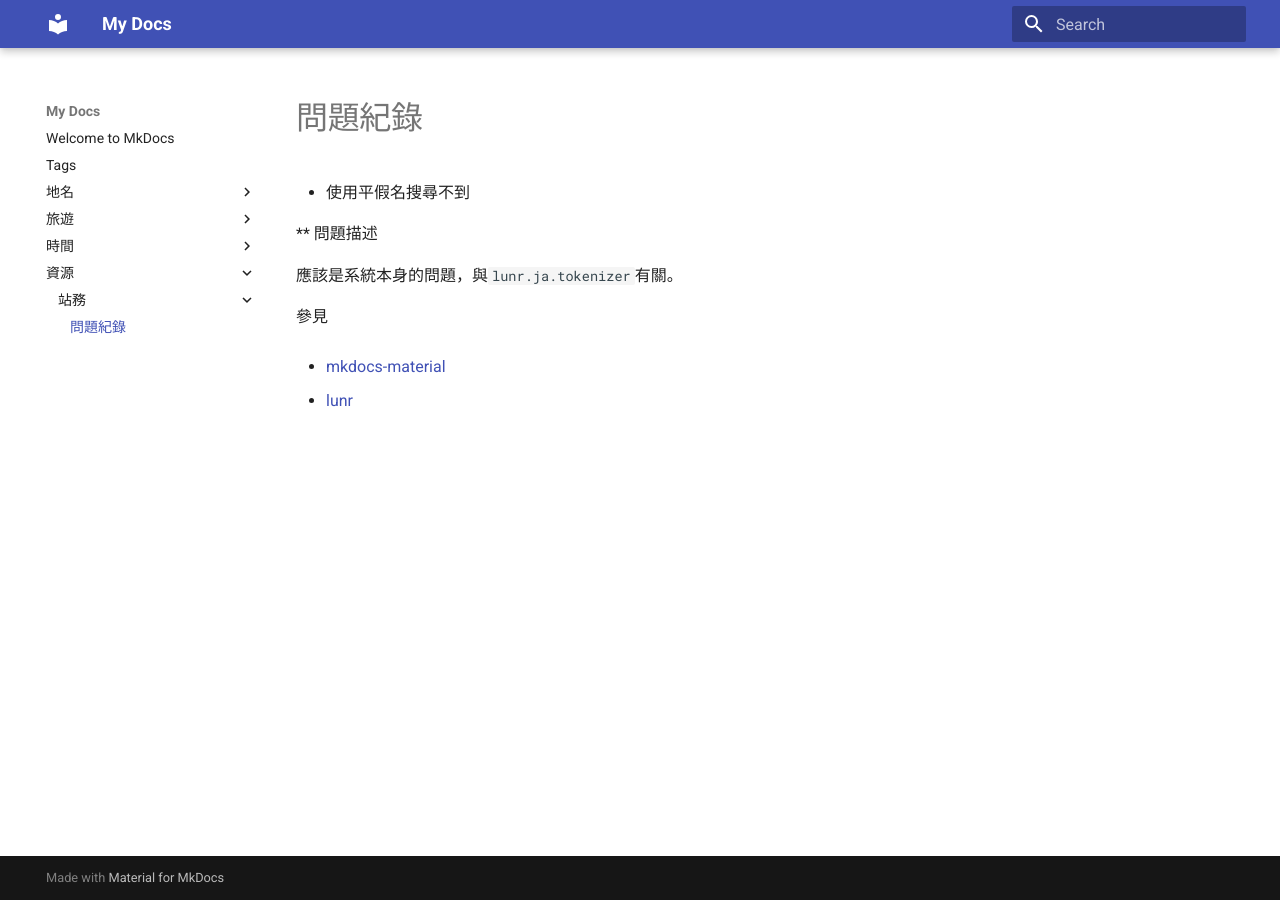
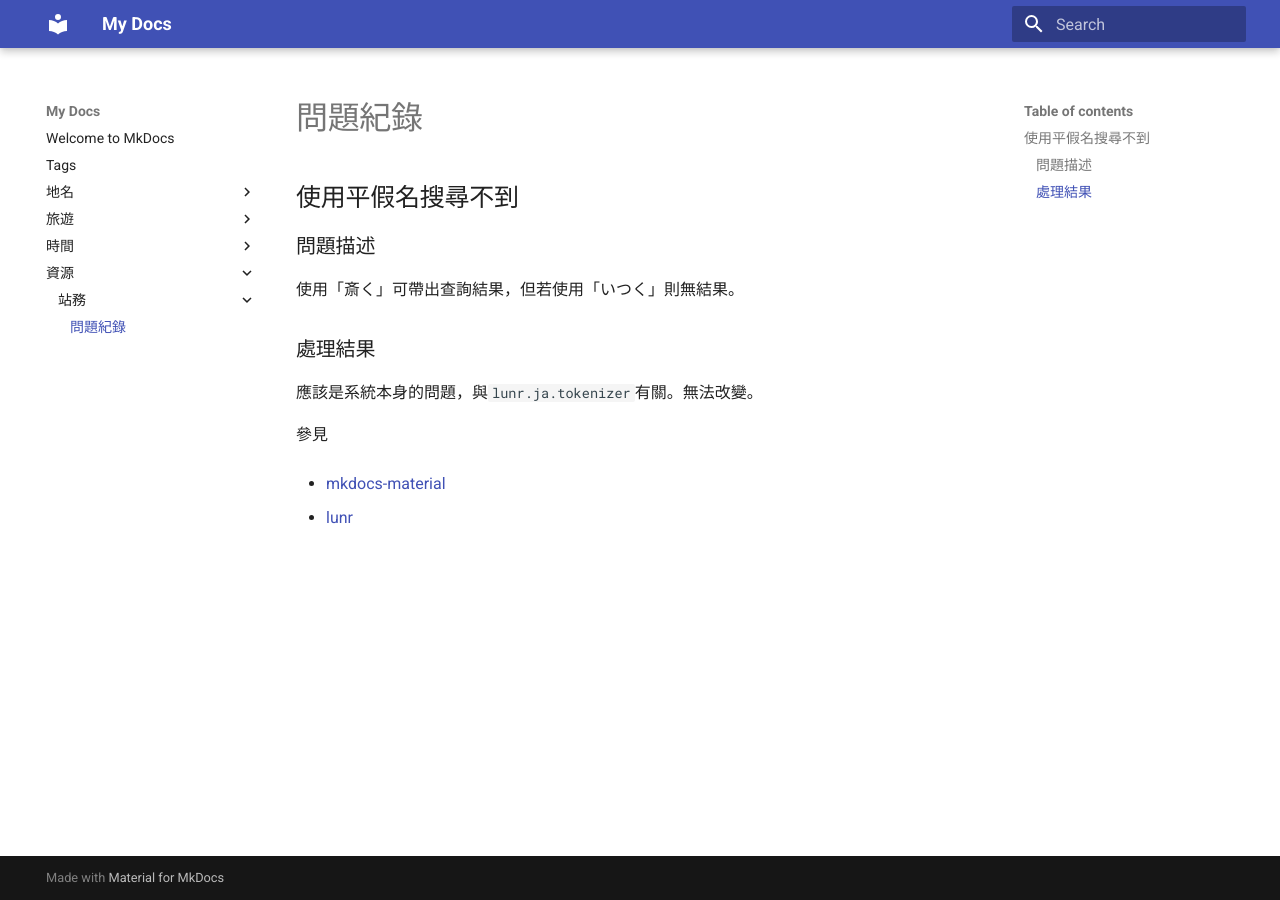
Before and after one commit to luomein/my_jp_dict, an MkDocs documentation site: the page built from docs/資源/站務/問題紀錄.md, in a window 1280 px wide. Built offline with MkDocs 1.6.1 and Material for MkDocs 9.7.7, drawn with Linux system fonts in a browser that asks for light colours.

Commit message:
Update 問題紀錄.md

```diff
--- a/docs/資源/站務/問題紀錄.md
+++ b/docs/資源/站務/問題紀錄.md
@@ -1,14 +1,17 @@
 # 問題紀錄
 
-* 使用平假名搜尋不到
+## 使用平假名搜尋不到
 
-** 問題描述
+### 問題描述
 
+使用「斎く」可帶出查詢結果，但若使用「いつく」則無結果。
 
-應該是系統本身的問題，與`lunr.ja.tokenizer`有關。
+### 處理結果
+
+應該是系統本身的問題，與`lunr.ja.tokenizer`有關。無法改變。
 
 參見
 
-   * [mkdocs-material](https://github.com/squidfunk/mkdocs-material/issues/2270)
+* [mkdocs-material](https://github.com/squidfunk/mkdocs-material/issues/2270)
 
-   * [lunr](https://github.com/MihaiValentin/lunr-languages/issues/45)
+* [lunr](https://github.com/MihaiValentin/lunr-languages/issues/45)
```
